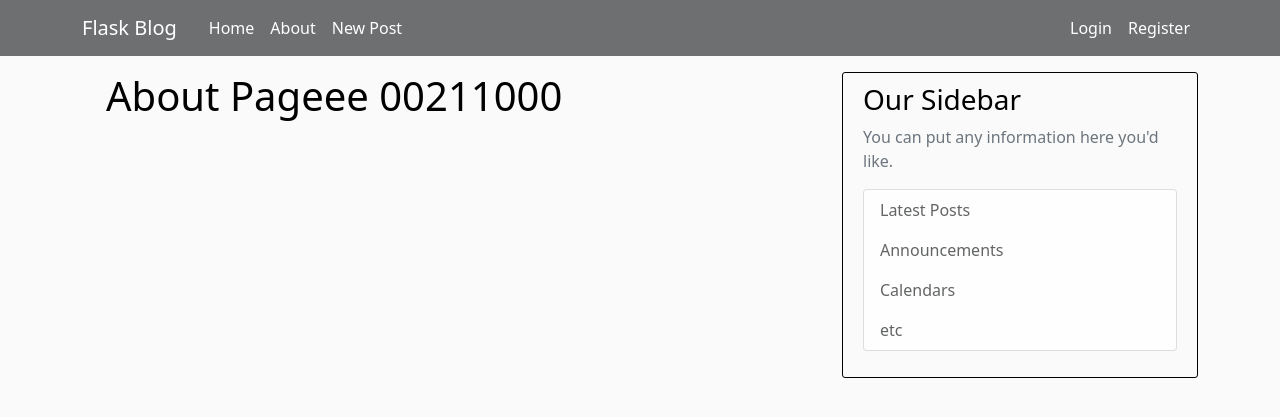
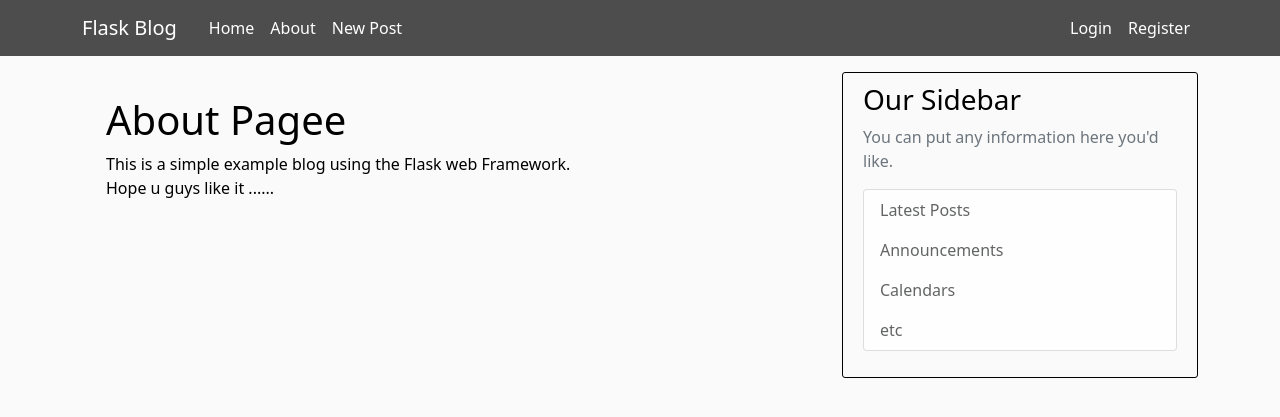
Before and after one commit to vishnuak15/Flask-Blog, a Flask app: page /about in a window 1280 px wide. Shown: the top 417 px of the page. Run offline with Flask 2, Linux system fonts and the light colour scheme; some libraries are stand-ins or nearby versions.

Commit message:
about page

```diff
--- a/flaskblog/templates/about.html
+++ b/flaskblog/templates/about.html
@@ -1,6 +1,10 @@
-{% extends 'base.html' %}
-{% block content %}
+{% extends 'base.html' %} {% block content %}
 <div class="container">
-  <h1>About Pageee 00211000</h1>
+    <br>
+    <h1>About Pagee</h1>
+    <p>
+        This is a simple example blog using the Flask web Framework.
+        <br> Hope u guys like it ......
+    </p>
 </div>
 {% endblock %}
--- a/flaskblog/templates/base.html
+++ b/flaskblog/templates/base.html
@@ -22,7 +22,7 @@
     <br><br><br>
     <header class="site-header">
         <!-- <nav class="navbar navbar-expand-md navbar-light bg-steel fixed-top"> -->
-        <nav class="navbar navbar-expand-md navbar-dark fixed-top" style="background-color: #6d6f70;">
+        <nav class="navbar navbar-expand-md navbar-dark fixed-top" style="background-color: #4d4d4d;">
             <div class="container">
                 <a class="navbar-brand mr-4" href="/">Flask Blog</a>
                 <button class="navbar-toggler" type="button" data-toggle="collapse" data-target="#navbarToggle" aria-controls="navbarToggle" aria-expanded="false" aria-label="Toggle navigation">
--- a/flaskblog/templates/index.html
+++ b/flaskblog/templates/index.html
@@ -12,4 +12,4 @@
 </article>
 <br> {% endfor %} {% for page_num in posts.iter_pages(left_edge=1, right_edge=1, left_current=1, right_current=2) %} {% if page_num %} {% if posts.page == page_num %}
 <a class="btn btn-info mb-4" href="{{ url_for('index', page=page_num )}} "> {{ page_num }} </a> {% else %}
-<a class="btn btn-outline-info mb-4" href="{{ url_for('index', page=page_num )}} "> {{ page_num }} </a> {% endif %} {% else %} ...... {% endif %} {% endfor %} {% endblock %}
+<a class="btn btn-outline-info mb-4" href="{{ url_for('index', page=page_num )}} "> {{ page_num }} </a> {% endif %} {% else %} <a class="btn btn-outline-info mb-4" href="#"> ......</a> {% endif %} {% endfor %} {% endblock %}
```
